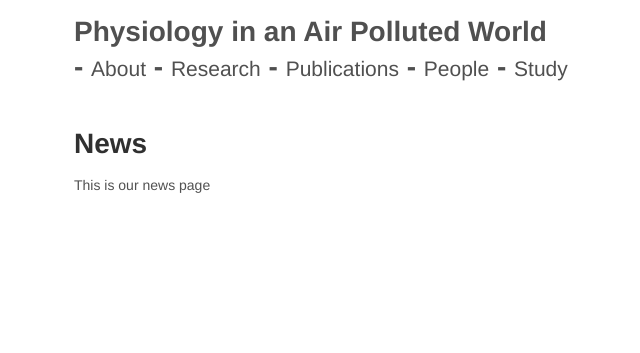
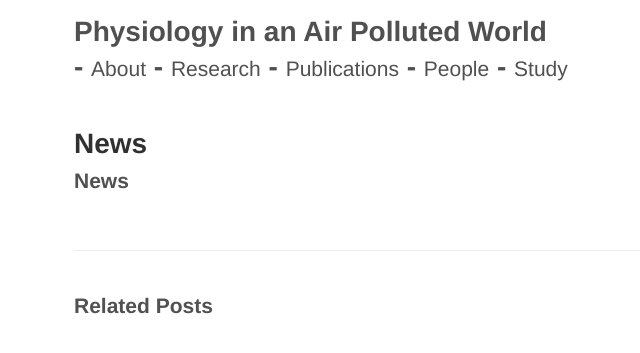
Before and after one commit to mariherigstad/mariherigstad.github.io, a Jekyll site: the page built from news.md, in a window 1280 px wide. Shown: the top 353 px of the page, without its empty margins (265-905 px from the left). Built offline with Jekyll 4.4.1, drawn with Linux system fonts in a browser that asks for light colours.

Commit message:
Update news.md

```diff
--- a/news.md
+++ b/news.md
@@ -1,5 +1,5 @@
 ---
-layout: page
+layout: post
 title: News
 ---
-This is our news page
+## News
```
